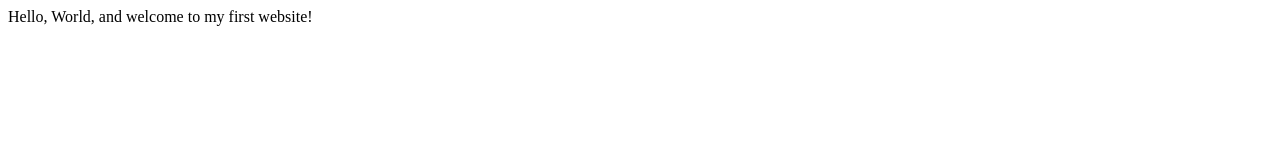
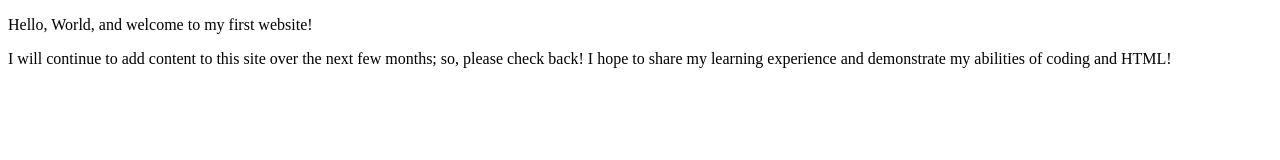
Before and after one commit to bklefbeck/klefbeckb.github.io, a plain HTML site: page index.html in a window 1280 px wide. Drawn offline with Linux system fonts and the light colour scheme.

Commit message:
added title and author name with a brief summary
added a spot for the title author and added paragraph tags as well as a brief description and insight into my new project

```diff
--- a/index.html
+++ b/index.html
@@ -3,9 +3,11 @@
     <head>
         <meta charset="utf-8">
         <meta name="viewport" content="width=device-width, initial-scale=1.0">
-        <title>My First Website</title>
+        <meta name="author" content="Bailey Klefbeck">
+        <title>Richard Schroth | Digital Forensics</title>
     </head>
     <body>
-       Hello, World, and welcome to my first website!
+       <p>Hello, World, and welcome to my first website!</p>
+       <p>I will continue to add content to this site over the next few months; so, please check back! I hope to share my learning experience and demonstrate my abilities of coding and HTML!</p>
     </body>
 </html>
```
